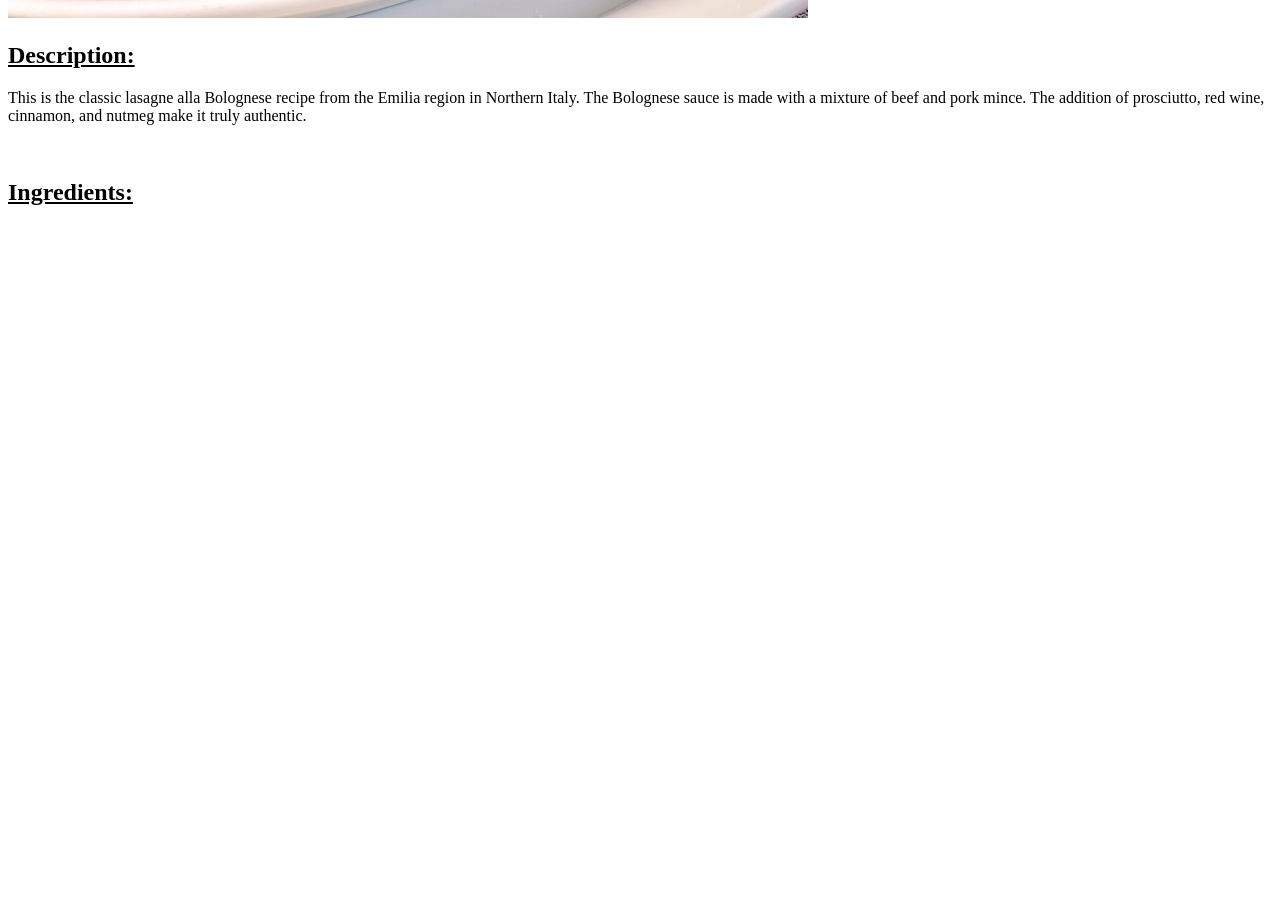
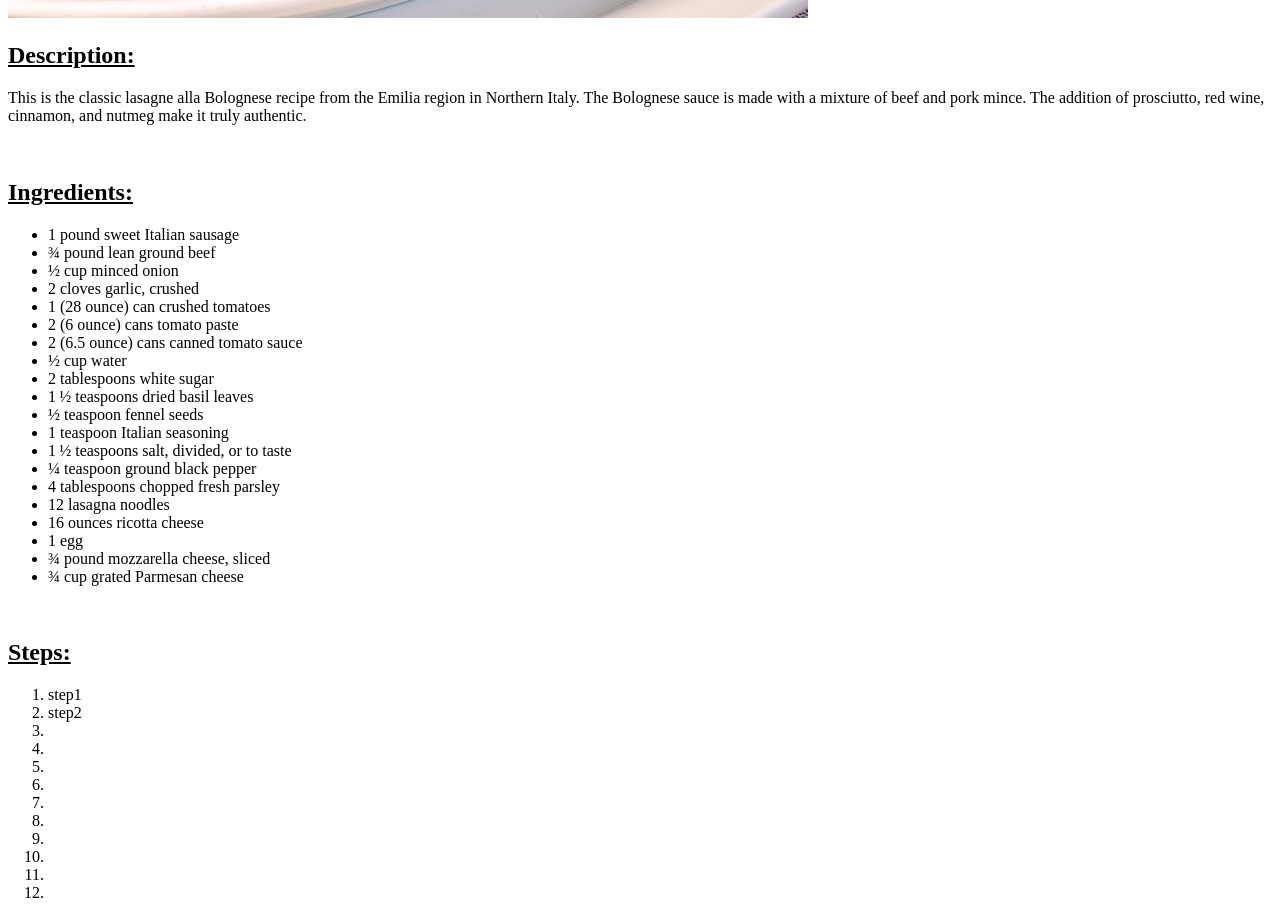
Before and after one commit to fastoch/TheOdinProject.com, a plain HTML site: page HTML5/odin-recipes/recipes/lasagna.html in a window 1280 px wide. Shown: the part 598-1516 px from the top of the page. Before the commit the page ends 824 px from the top, so only its background shows below. Drawn offline with Linux system fonts and the light colour scheme.

Commit message:
iteration 3 - step 4
https://www.theodinproject.com/lessons/foundations-recipes

```diff
--- a/HTML5/odin-recipes/recipes/lasagna.html
+++ b/HTML5/odin-recipes/recipes/lasagna.html
@@ -13,6 +13,7 @@
         <h1>Lasagna</h1>
         <img src="../lasagna.jpg" alt="lasagna picture">
         <br>
+
         <h2><u>Description:</u></h2>
         <p>
             This is the classic lasagne alla Bolognese recipe from the Emilia region in Northern Italy.
@@ -20,6 +21,45 @@
             The addition of prosciutto, red wine, cinnamon, and nutmeg make it truly authentic.
         </p>
         <br>
+
         <h2><u>Ingredients:</u></h2>
+        <ul>
+            <li>1 pound sweet Italian sausage</li>
+            <li>¾ pound lean ground beef</li>
+            <li>½ cup minced onion</li>
+            <li>2 cloves garlic, crushed</li>
+            <li>1 (28 ounce) can crushed tomatoes</li>
+            <li>2 (6 ounce) cans tomato paste</li>
+            <li>2 (6.5 ounce) cans canned tomato sauce</li>
+            <li>½ cup water</li>
+            <li>2 tablespoons white sugar</li>
+            <li>1 ½ teaspoons dried basil leaves</li>
+            <li>½ teaspoon fennel seeds</li>
+            <li>1 teaspoon Italian seasoning</li>
+            <li>1 ½ teaspoons salt, divided, or to taste</li>
+            <li>¼ teaspoon ground black pepper</li>
+            <li>4 tablespoons chopped fresh parsley</li>
+            <li>12 lasagna noodles</li>
+            <li>16 ounces ricotta cheese</li>
+            <li>1 egg</li>
+            <li>¾ pound mozzarella cheese, sliced</li>
+            <li>¾ cup grated Parmesan cheese</li>
+        </ul>
+        <br>
+        <h2><u>Steps:</u></h2>
+        <ol>
+            <li>step1</li>
+            <li>step2</li>
+            <li></li>
+            <li></li>
+            <li></li>
+            <li></li>
+            <li></li>
+            <li></li>
+            <li></li>
+            <li></li>
+            <li></li>
+            <li></li>
+        </ol>
     </body>
 </html>
```
